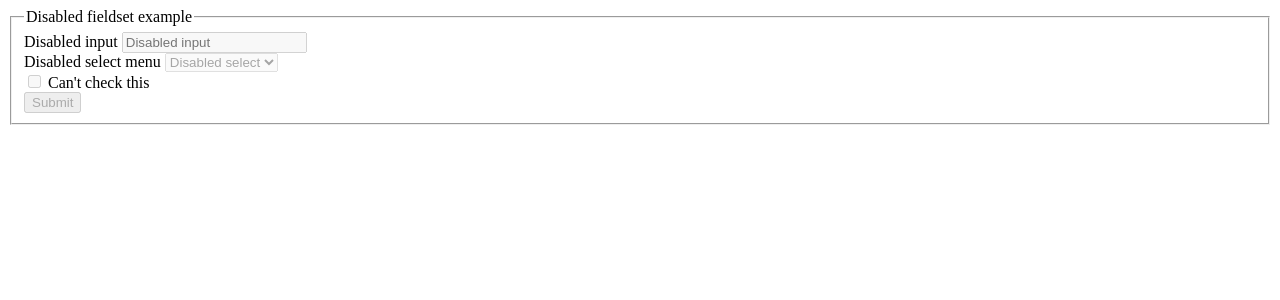
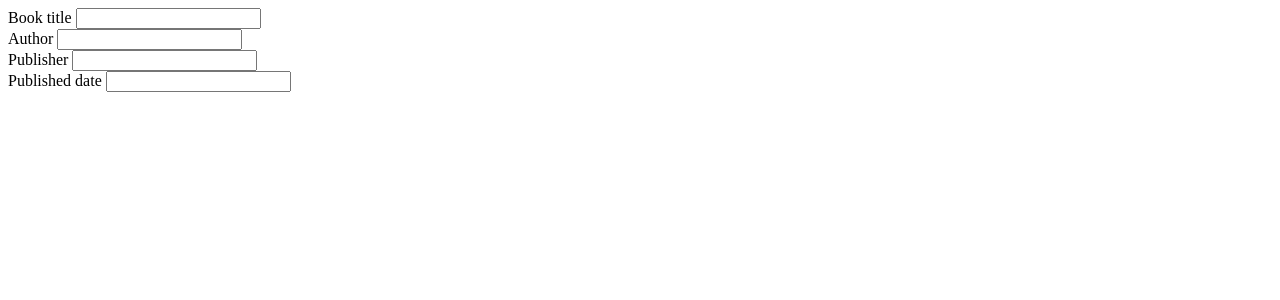
Before and after one commit to homemix/bibliophiles, a Flask app: template templates/books/book_form.html in a window 1280 px wide. Shown: the top 300 px of the page. Run offline with Flask 2, Linux system fonts and the light colour scheme; the template is opened without the code that fills it, so the values that code supplies are empty; parts of the project's set-up code (start-up, migrations or seed data) failed here and were passed over.

Commit message:
book form

```diff
--- /dev/null
+++ b/static/css/books_form.css
@@ -0,0 +1,13 @@
+/*!
+ * Start Bootstrap
+ */
+
+.input-group mb-12
+{
+    padding-top:            20px;
+    padding-x:            input-padding-x;
+    font-weight:          input-font-weight;
+    color:                green;
+    background-color:     ray-200;
+    border-color:         input-border-color;
+}
--- a/templates/books/book_form.html
+++ b/templates/books/book_form.html
@@ -1,24 +1,30 @@
-<form>
-    <fieldset disabled>
-      <legend>Disabled fieldset example</legend>
-      <div class="mb-3">
-        <label for="disabledTextInput" class="form-label">Disabled input</label>
-        <input type="text" id="disabledTextInput" class="form-control" placeholder="Disabled input">
-      </div>
-      <div class="mb-3">
-        <label for="disabledSelect" class="form-label">Disabled select menu</label>
-        <select id="disabledSelect" class="form-select">
-          <option>Disabled select</option>
-        </select>
-      </div>
-      <div class="mb-3">
-        <div class="form-check">
-          <input class="form-check-input" type="checkbox" id="disabledFieldsetCheck" disabled>
-          <label class="form-check-label" for="disabledFieldsetCheck">
-            Can't check this
-          </label>
-        </div>
-      </div>
-      <button type="submit" class="btn btn-primary">Submit</button>
-    </fieldset>
-  </form>
+<html>
+<head>
+  <link rel="stylesheet" href="~/books_form.css">
+</head>
+<body>
+
+<form class="row g-3">
+
+<div class="col-12">
+  <span class="input-group-text" id="inputGroup-sizing-default">Book title</span>
+  <input type="text" class="form-control" aria-label="Sizing example input" aria-describedby="inputGroup-sizing-default">
+</div>
+
+<div class="input-group mb-12">
+  <span class="input-group-text" id="inputGroup-sizing-default">Author</span>
+  <input type="text" class="form-control" aria-label="Sizing example input" aria-describedby="inputGroup-sizing-default">
+</div>
+
+<div class="input-group mb-12">
+  <span class="input-group-text" id="inputGroup-sizing-default">Publisher</span>
+  <input type="text" class="form-control" aria-label="Sizing example input" aria-describedby="inputGroup-sizing-default">
+</div>
+
+<div class="input-group mb-12">
+  <span class="input-group-text" id="inputGroup-sizing-default">Published date</span>
+  <input type="text" class="form-control" aria-label="Sizing example input" aria-describedby="inputGroup-sizing-default">
+</div>
+</form>
+</body>
+</html>
```
